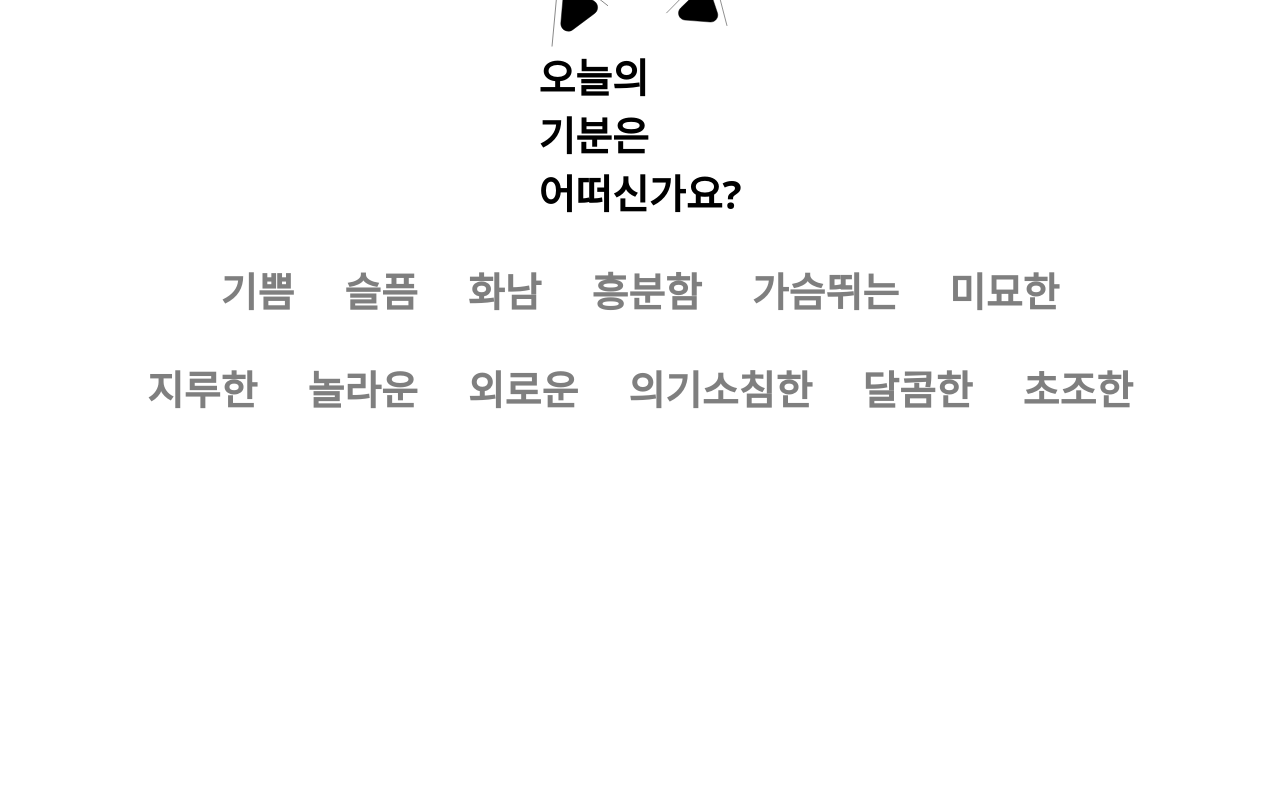
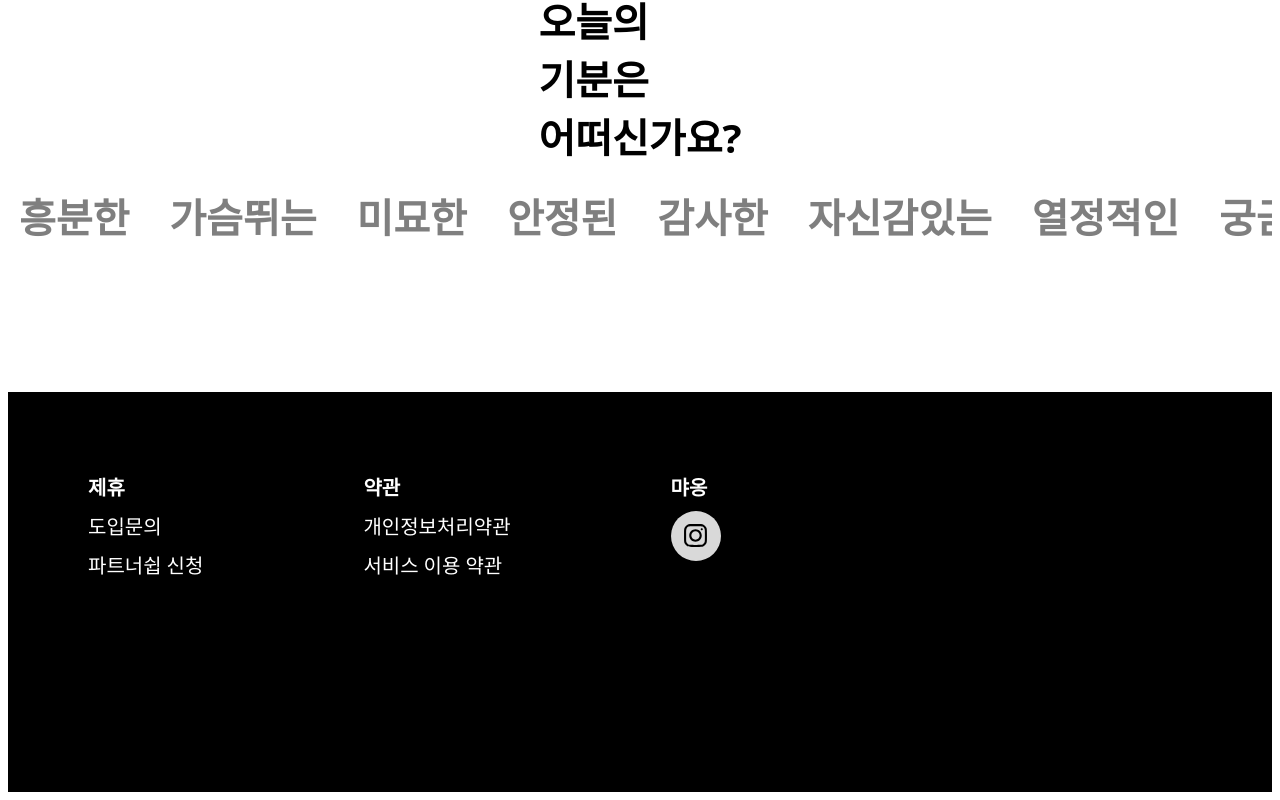
Before and after one commit to GSM-AING/frontend, a React (Vite) app: page / in a window 1280 px wide. Shown: the part 1007-1807 px from the top of the page. Before the commit the page ends 1624 px from the top, so only its background shows below. Built offline with nearby package versions, Linux system fonts and the light colour scheme.

Commit message:
:sparkles: :: 홈 페이지 및 상&하단 바 퍼블리싱

```diff
--- a/src/App.tsx
+++ b/src/App.tsx
@@ -2,6 +2,7 @@ import "./App.css";
 import { Route, Routes } from "react-router-dom";
 import Home from "./Pages/Main";
 import Topbar from "./components/Topbar";
+import Navbar from "./components/Navbar";
 
 function App() {
   return (
@@ -12,6 +13,7 @@ function App() {
           <>
             <Topbar />
             <Home />
+            <Navbar />
           </>
         }
       />
--- a/src/Pages/Main/index.tsx
+++ b/src/Pages/Main/index.tsx
@@ -1,6 +1,7 @@
 import * as S from "./style.ts";
 import leftear from "../../assets/left-cat-ear.svg";
 import rightear from "../../assets/right-cat-ear.svg";
+import scrolldown from "../../assets/scroll.svg";
 export default function Home() {
   return (
     <div>
@@ -11,12 +12,16 @@ export default function Home() {
           <S.CenterButton>시작하기</S.CenterButton>
           <S.CenterTextButton>로그인하기</S.CenterTextButton>
         </S.CenterButtonObject>
+        <S.ScrollDownObject>
+          <img src={scrolldown} width="50" height="50" alt="left" />
+          <span>게속 보기</span>
+        </S.ScrollDownObject>
       </S.CenterObject>
       <S.SecondObject>
-        <S.CenterButtonObject>
+        <S.CatEarObject>
           <img src={leftear} width="80" height="80" alt="left" />
           <img src={rightear} width="80" height="80" alt="right" />
-        </S.CenterButtonObject>
+        </S.CatEarObject>
         <S.SecondMainText>
           오늘의
           <br />
@@ -24,22 +29,28 @@ export default function Home() {
           <br />
           어떠신가요?
         </S.SecondMainText>
-        <S.LineUpText>
-          <S.LineText>기쁨</S.LineText>
-          <S.LineText>슬픔</S.LineText>
-          <S.LineText>화남</S.LineText>
-          <S.LineText>흥분함</S.LineText>
-          <S.LineText>가슴뛰는</S.LineText>
-          <S.LineText>미묘한</S.LineText>
-        </S.LineUpText>
-        <S.LineUpText>
-          <S.LineText>지루한</S.LineText>
-          <S.LineText>놀라운</S.LineText>
-          <S.LineText>외로운</S.LineText>
-          <S.LineText>의기소침한</S.LineText>
-          <S.LineText>달콤한</S.LineText>
-          <S.LineText>초조한</S.LineText>
-        </S.LineUpText>
+        <S.FlowBox>
+          <S.FlowWrap>
+            <S.Flow>
+              <span>기쁨</span>
+              <span>슬픔</span>
+              <span>화남</span>
+              <span>흥분한</span>
+              <span>가슴뛰는</span>
+              <span>미묘한</span>
+              <span>안정된</span>
+              <span>감사한</span>
+              <span>자신감있는</span>
+              <span>열정적인</span>
+              <span>궁금한</span>
+              <span>지루한</span>
+              <span>놀라운</span>
+              <span>외로운</span>
+              <span>의기소침한</span>
+              <span>달콤한</span>
+            </S.Flow>
+          </S.FlowWrap>
+        </S.FlowBox>
       </S.SecondObject>
     </div>
   );
--- a/src/Pages/Main/style.ts
+++ b/src/Pages/Main/style.ts
@@ -1,4 +1,4 @@
-import styled from "styled-components";
+import styled, { keyframes } from "styled-components";
 
 export const CenterObject = styled.div`
   display: flex;
@@ -22,6 +22,20 @@ export const CenterButtonObject = styled.div`
   gap: 40px;
 `;
 
+export const CatEarObject = styled.div`
+  display: flex;
+  flex-direction: row;
+  gap: 150px;
+  margin-bottom: 10px;
+`;
+
+export const ScrollDownObject = styled.div`
+  margin-top: 200px;
+  display: flex;
+  flex-direction: column;
+  align-items: center;
+`;
+
 export const CenterButton = styled.div`
   width: 100px;
   height: 40px;
@@ -43,9 +57,8 @@ export const SecondObject = styled.div`
   display: flex;
   flex-direction: column;
   align-items: center;
-  margin-top: 500px;
-  overflow: scroll;
-  margin-bottom: 200px;
+  margin-top: 150px;
+  margin-bottom: 140px;
 `;
 
 export const SecondMainText = styled.div`
@@ -53,23 +66,45 @@ export const SecondMainText = styled.div`
   font-style: normal;
   font-weight: 700;
   white-space: pre-wrap;
-
+  text-overflow: clip;
   line-height: normal;
 `;
 
-export const LineUpText = styled.div`
-  display: inline-flex;
-  align-items: flex-start;
-  gap: 50px;
-  margin-top: 40px;
+const flowing = keyframes`
+  0% {
+    transform: translate3d(0  , 0, 0);
+  }
+  100% {
+    transform: translate3d(-50%, 0, 0);
+  }
 `;
 
-export const LineText = styled.div`
-  color: rgba(0, 0, 0, 0.5);
-  font-family: Pretendard;
-  font-size: 40px;
-  font-style: normal;
-  font-weight: 700;
-  line-height: normal;
+export const FlowBox = styled.div`
+  position: relative;
+  width: 100%;
+  overflow: hidden;
+`;
+
+export const FlowWrap = styled.div`
+  display: flex;
+  top: 0;
+  left: 0;
+  align-items: center;
+  width: 100%;
+  height: 100%;
   white-space: nowrap;
 `;
+
+export const Flow = styled.div`
+  font-size: clamp(60px, 5vw, 8rem);
+  animation: ${flowing} 20s linear infinite;
+  span {
+    color: rgba(0, 0, 0, 0.5);
+
+    display: inline-block;
+    font-weight: 600;
+    padding: 0 10px;
+    font-size: 40px;
+    margin-left: 20px;
+  }
+`;
--- a/src/components/Navbar/index.tsx
+++ b/src/components/Navbar/index.tsx
@@ -1,18 +1,24 @@
 import * as S from "./style.ts";
-import menu from "../../assets/menu.svg";
-
+import instagramlogo from "../../assets/instagram.svg";
 export default function Topbar() {
   return (
-    <S.Header>
-      <h1>먀옹</h1>
-      <S.TextMenu>
-        <a>소개</a>
-        <a>캐릭터</a>
-        <a>서비스</a>
-      </S.TextMenu>
-      <S.ImageMenu>
-        <img src={menu} width="40" height="40" alt="menu" />
-      </S.ImageMenu>
-    </S.Header>
+    <S.NavbarObject>
+      <S.MenuObject>
+        <S.MenuSubject>제휴</S.MenuSubject>
+        <S.MenuText>도입문의</S.MenuText>
+        <S.MenuText>파트너쉽 신청</S.MenuText>
+      </S.MenuObject>
+      <S.MenuObject>
+        <S.MenuSubject>약관</S.MenuSubject>
+        <S.MenuText>개인정보처리약관</S.MenuText>
+        <S.MenuText>서비스 이용 약관</S.MenuText>
+      </S.MenuObject>
+      <S.MenuObject>
+        <S.MenuSubject>먀옹 </S.MenuSubject>
+        <S.SnsRound>
+          <img src={instagramlogo} alt="instagram" width="25" height="25" />
+        </S.SnsRound>
+      </S.MenuObject>
+    </S.NavbarObject>
   );
 }
--- a/src/components/Navbar/style.ts
+++ b/src/components/Navbar/style.ts
@@ -1,28 +1,45 @@
 import styled from "styled-components";
 
-export const Header = styled.div`
-  margin-left: auto;
-  margin-right: auto;
+export const NavbarObject = styled.div`
+  background-color: black;
+  width: 100%;
+  height: 400px;
   display: flex;
-  white-space: nowrap;
-  align-items: center;
-  justify-content: space-between;
-  padding-left: 2rem;
-  padding-right: 2rem;
+  flex-direction: row;
+  text-overflow: clip;
 `;
 
-export const TextMenu = styled.div`
-  display: flex;
-  flex-direction: row;
-  gap: 51px;
-  @media screen and (max-width: 375px) {
-    display: none;
-  }
+export const MenuSubject = styled.div`
+  color: #fff;
+  font-size: 20px;
+  font-style: normal;
+  font-weight: 600;
+  line-height: normal;
 `;
 
-export const ImageMenu = styled.div`
-  display: none;
-  @media screen and (max-width: 375px) {
-    display: block;
-  }
+export const MenuObject = styled.div`
+  display: flex;
+  flex-direction: column;
+  gap: 10px;
+  padding: 80px;
 `;
+
+export const MenuText = styled.div`
+  color: #fff;
+
+  font-family: Pretendard;
+  font-size: 20px;
+  font-style: normal;
+  font-weight: 300;
+  line-height: normal;
+`;
+
+export const SnsRound = styled.div`
+  width: 50px;
+  height: 50px;
+  background-color: #d9d9d9;
+  border-radius: 100%;
+  display: flex;
+  align-items: center;
+  justify-content: center;
+`;
```
Also changed, not shown: src/assets/instagram.svg (added), src/assets/scroll.svg (added).
